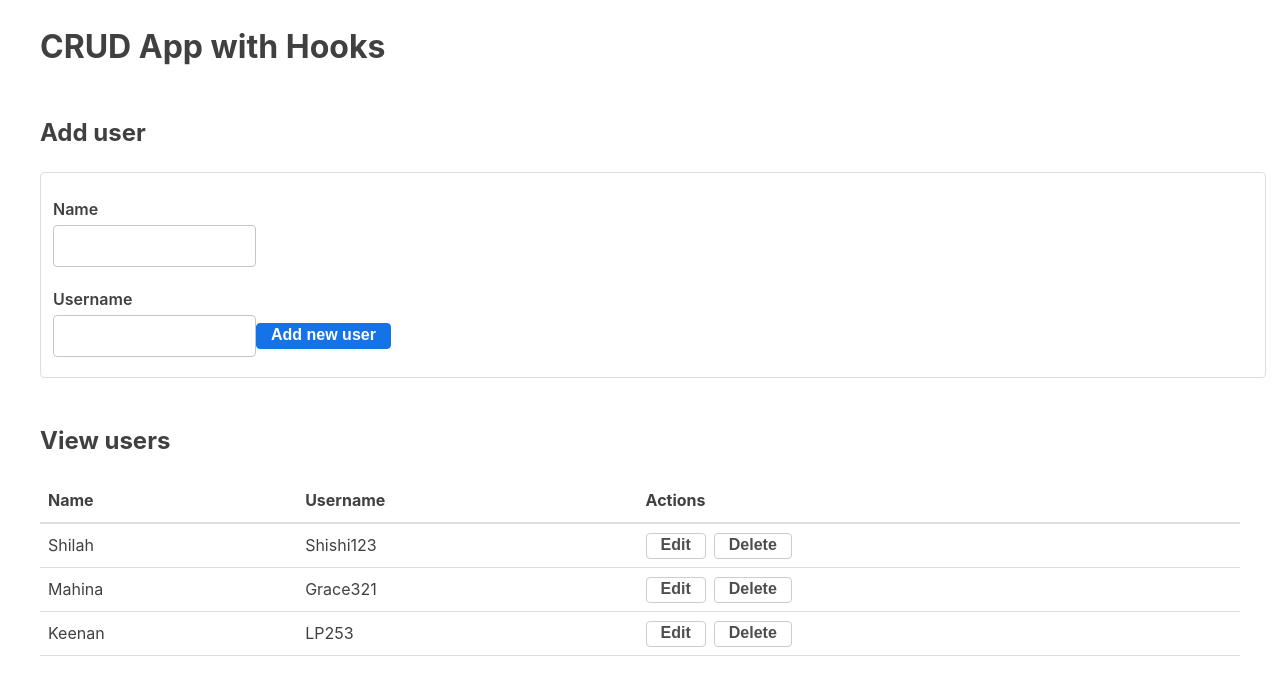
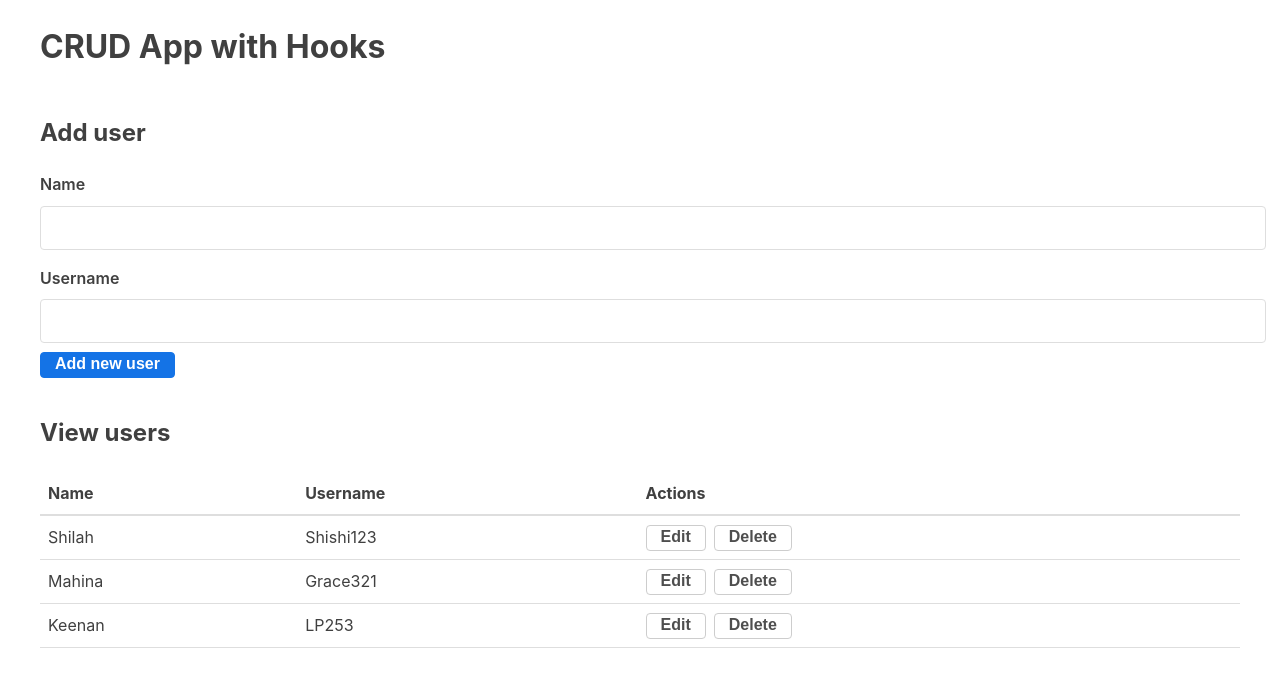
Before and after one commit to klp1130/Crud_Hooks, a React (Create React App) app: page / in a window 1280 px wide. Shown: the top 686 px of the page. Built offline with nearby package versions, Linux system fonts and the light colour scheme.

Commit message:
put add user button below text fields and added a blue box shadow effect when active

```diff
--- a/src/index.css
+++ b/src/index.css
@@ -132,19 +132,7 @@ label {
   }
 }
 
-form {
-  display: block;
-  border: 1px solid #dedede;
-  border-radius: 4px;
-  padding: 0.75rem;
-  outline: none;
-  background: transparent;
-  margin-bottom: 0.5rem;
-  font-size: 1rem;
-  width: 100%;
-  max-width: 100%;
-  line-height: 1;
-}
+
 
 table {
   margin: 0 0 1.5rem 0;
@@ -173,3 +161,22 @@ td {
   text-align: left;
   padding: 0.5rem;
 }
+
+[type=text] {
+  display: block;
+  border: 1px solid #dedede;
+  border-radius: 4px;
+  padding: 0.75rem;
+  outline: none;
+  background: transparent;
+  margin-bottom: 0.5rem;
+  font-size: 1rem;
+  width: 100%;
+  max-width: 100%;
+  line-height: 1;
+}
+
+[type=color]:focus, [type=color]:active, [type=text]:focus, select:focus {
+  border: 1px solid #0366ee;
+  box-shadow: inset 0 1px 1px rgba(0, 0, 0, 0.1), 0 0 6px #8cbcfe;
+}
```
